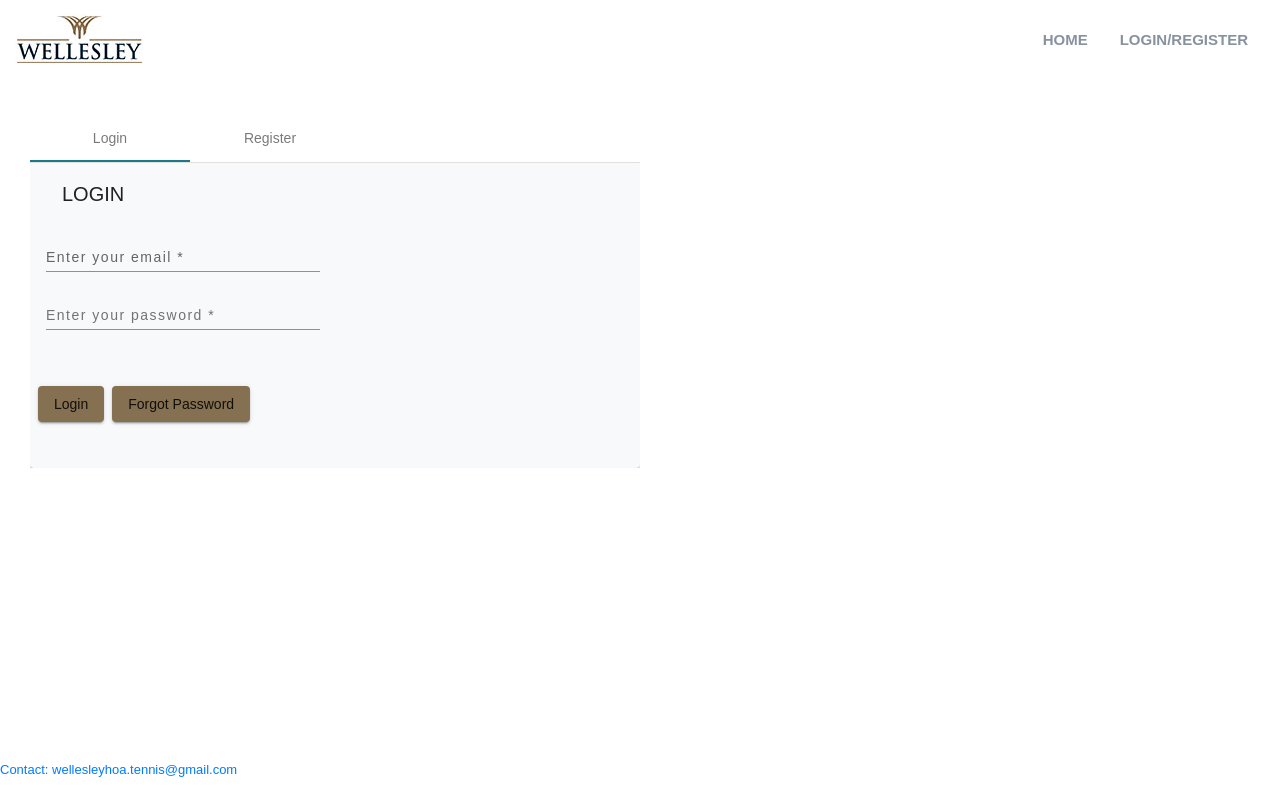
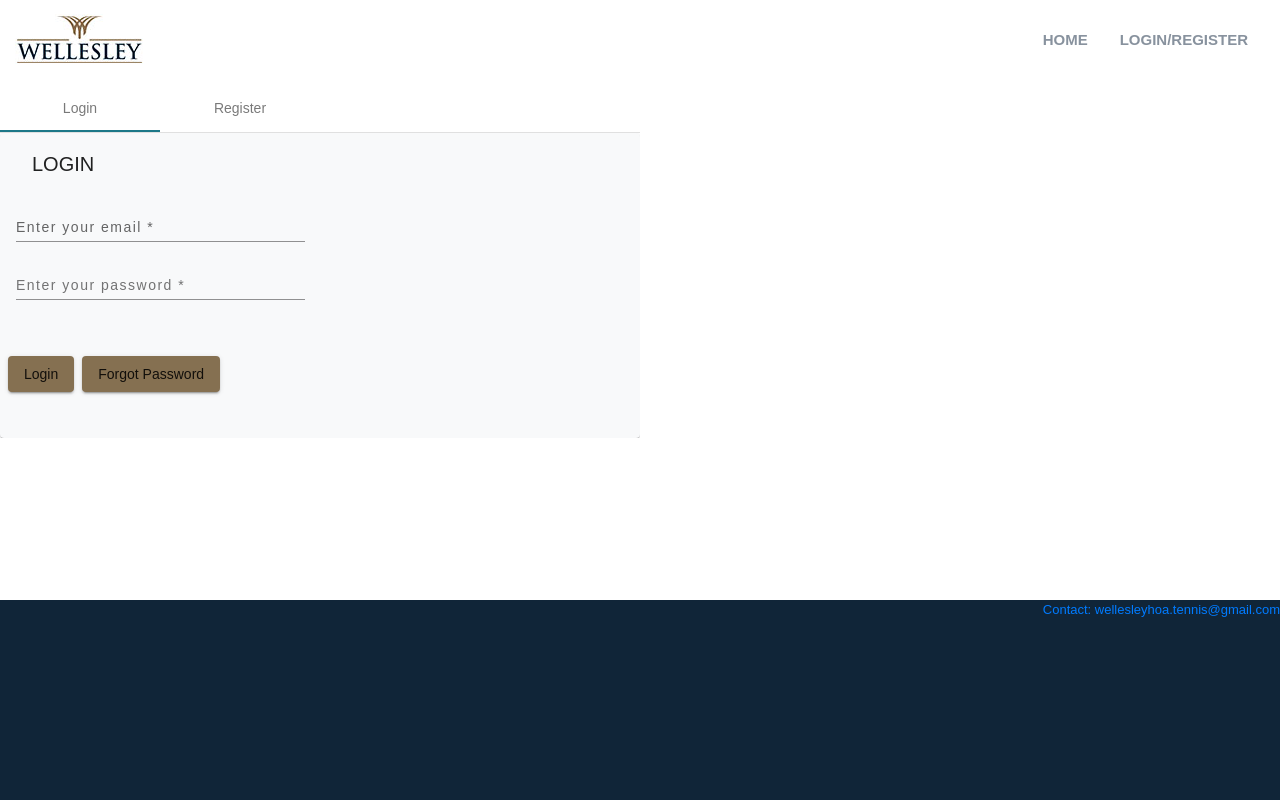
Before and after one commit to VyasNarasimhan/TennisReservations, an Angular app: page /login-register in a window 1280 px wide. Built offline with nearby package versions, Linux system fonts and the light colour scheme.

Commit message:
footer and other style tweaks

```diff
--- a/src/app/app.component.html
+++ b/src/app/app.component.html
@@ -1,7 +1,7 @@
 <header>
     <app-nav></app-nav>
 </header>
-<div class="">
+<div class="maincontainer">
     <router-outlet></router-outlet>
 </div>
 <footer>
--- a/src/app/app.component.scss
+++ b/src/app/app.component.scss
@@ -1,9 +1,15 @@
 footer {
     position : absolute;
     bottom : 0;
-    height : 40px;
-    margin-top : 40px;
+    height : 200px;
+    width: 100%;
     font-size: small;
+    background-color: #102538;
+    z-index: -1;
+  }
+
+  .maincontainer {
+      margin-bottom: 200px;
   }
 
   .contact {
--- a/src/app/login-register/login-register.component.scss
+++ b/src/app/login-register/login-register.component.scss
@@ -4,7 +4,6 @@
 }
 
 mat-tab-group {
-    margin-top: 30px;
-    padding-left: 30px;
+    margin-top: 30px auto;
     width: 50%;
 }
```
